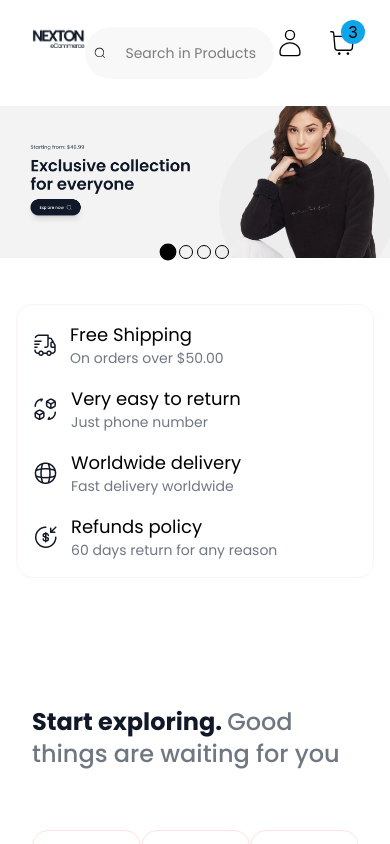
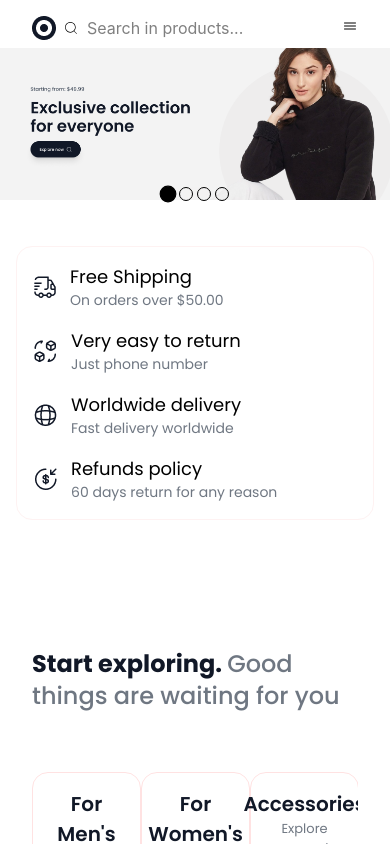
Before and after one commit to masudrana2803/E-commerce, a React (Vite) app: page / in a window 390 px wide. Shown: the top 844 px of the page. Built offline with nearby package versions, Linux system fonts and the light colour scheme; no server answers.

Commit message:
responsive

```diff
--- a/src/Components/Navbar.jsx
+++ b/src/Components/Navbar.jsx
@@ -84,7 +84,7 @@ const Navbar = () => {
 
   return (
     <>
-      <nav className='py-[27px]'>
+      <nav className='py-[27px] hidden md:block '>
         <div className="container">
           <div className='flex justify-between'>
             <div>
--- /dev/null
+++ b/src/Components/ResponsiveNavBar.jsx
@@ -0,0 +1,68 @@
+import React, { useState } from 'react'
+import logo from '../Images/Favicon.png'
+import { CiSearch, CiShoppingCart, CiUser } from "react-icons/ci";
+import { IoMenuOutline } from "react-icons/io5";
+
+
+
+const ResponsiveNavBar = () => {
+
+    const [ShowNav,setShowNav] = useState(false)
+
+  return (
+    <>
+        <section className=''>
+
+            <div className="container">
+            <div className='flex justify-between pt-4 pb-2 md:hidden'>
+                <img src={logo} alt="logo" className='active:scale-1 duration-500' />
+                <div className='flex gap-2 items-center'>
+                <button className='active:scale-2'><CiSearch/></button>
+                <form> <input className='inline-block outline-0' type="text" placeholder='Search in products...' /> </form>
+                </div>
+                <div className='relative '>
+                <button onClick={()=>setShowNav(!ShowNav)}>
+                <IoMenuOutline/>
+                </button>
+
+                </div>
+            </div>
+            {
+            ShowNav&&
+            <div className='sticky'>
+                <button><CiUser/></button>
+                <button><CiShoppingCart/></button>
+            </div>
+            }
+            <div>
+
+            </div>
+            </div>
+        </section>
+{/*
+  Always render the nav container and animate its visibility.
+  Use Tailwind's transition classes for smoothness.
+
+below code is from AI
+
+<div className='bg-red-300 sticky top-10 right-10 z-10'>
+  <div
+    className={`transition-all duration-1000 ease-in-out overflow-hidden ${
+      ShowNav ? 'max-h-20 opacity-100 scale-100' : 'max-h-0 opacity-0 scale-95'
+    }`}
+  >
+    <div className='flex justify-center gap-5 py-1'>
+      <button><CiUser /></button>
+      <button><CiShoppingCart /></button>
+    </div>
+  </div>
+</div>
+
+*/}
+
+
+    </>
+  )
+}
+
+export default ResponsiveNavBar
--- a/src/Layouts/LayoutOne.jsx
+++ b/src/Layouts/LayoutOne.jsx
@@ -3,11 +3,13 @@ import Navbar from '../Components/Navbar'
 import { Outlet } from 'react-router'
 import Home from '../Pages/Home'
 import Collections from '../Components/Collections'
+import ResponsiveNavBar from '../Components/ResponsiveNavBar'
 
 const LayoutOne = () => {
   return (
     <>
 <Navbar/>
+<ResponsiveNavBar/>
 <Home/>
   <Outlet/>
     </>
```
Also changed, not shown: src/Images/Favicon.png.
